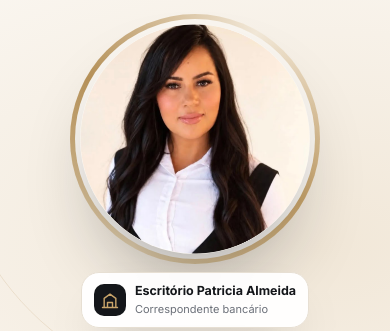
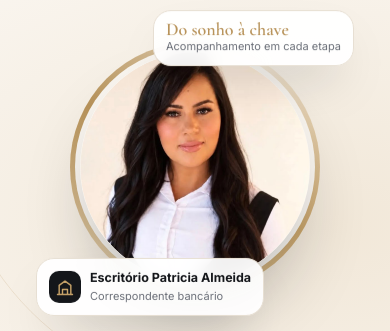
Before and after one commit to antonifigueiredo10/cor365, a plain HTML site: page patricia/index.html in a window 390 px wide. Shown: the part 68-399 px from the top of the page. Drawn offline with nearby package versions, Linux system fonts and the light colour scheme.

Commit message:
Site da Patricia: selos voltam a flutuar, nas bordas da foto, longe do rosto
Co-Authored-By: Claude Opus 5.5 <noreply@anthropic.com>

```diff
--- a/patricia/index.html
+++ b/patricia/index.html
@@ -371,18 +371,20 @@ svg.i{width:20px;height:20px;fill:none;stroke:currentColor;stroke-width:1.7;stro
   .f1{left:-12px}.f2{right:-12px}
 }
 
-/* celular e tablet: selos embaixo da foto, sem cobrir o rosto */
+/* celular e tablet: selos flutuando nas bordas, longe do rosto */
 @media (max-width:900px){
-  .foto-box{display:flex;flex-wrap:wrap;justify-content:center;gap:10px}
-  .foto-anel{flex:0 0 100%}
-  .foto-box .flut{position:static;animation:none;margin:0}
+  .foto-box{margin:28px auto 30px}
+  .foto-box .f2{top:-26px;right:-30px;left:auto;bottom:auto}
+  .foto-box .f1{bottom:-28px;left:-30px;top:auto;right:auto}
 }
 @media (max-width:620px){
-  .foto-box{max-width:340px;gap:8px}
-  .foto-anel{flex:0 0 250px;max-width:250px}
-  .foto-box .f1,.foto-box .f2{padding:8px 12px}
+  .foto-box .f2{top:-22px;right:-34px}
+  .foto-box .f1{bottom:-24px;left:-34px}
 }
-@media (max-width:360px){.foto-anel{flex-basis:210px;max-width:210px}}
+@media (max-width:360px){
+  .foto-box .f2{right:-18px}
+  .foto-box .f1{left:-18px}
+}
 </style>
 </head>
 <body>
```
